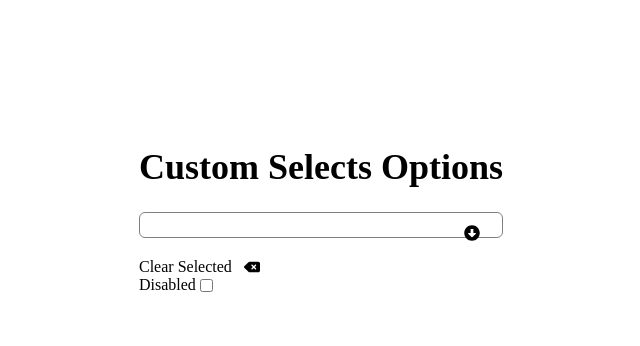
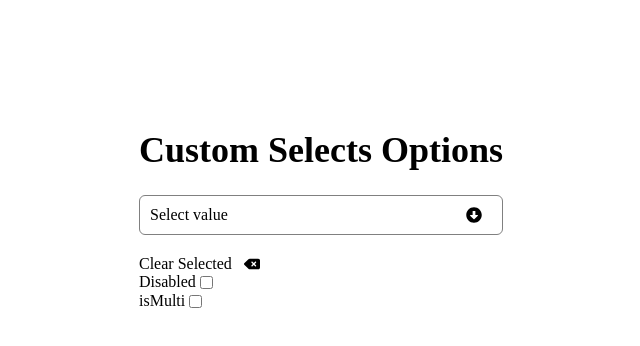
Before and after one commit to arifraj9911/custom-selects-projects, a React (Vite) app: page / in a window 1280 px wide. Shown: the top 346 px of the page, without its empty margins (319-959 px from the left). Built offline with nearby package versions, Linux system fonts and the light colour scheme.

Commit message:
multiple item selected functionality added

```diff
--- a/src/components/CustomSelects.css
+++ b/src/components/CustomSelects.css
@@ -14,7 +14,7 @@
 }
 .kzui-select_container {
   border: 1px solid gray;
-  padding: 12px;
+  padding: 10px;
   border-radius: 6px;
   cursor: pointer;
   text-align: left;
@@ -36,6 +36,12 @@
 .kzui-dropdwon_arrow {
   position: absolute;
   right: 0;
+  top: 1px;
+}
+.kzui-dropdwon_arrow_open {
+  position: absolute;
+  right: 0;
+  top: 8px;
 }
 .kzui-select_list_item {
   text-decoration: none;
@@ -50,7 +56,7 @@
 .kzui-clear_select_icon {
   cursor: pointer;
 }
-.kzui-disabled_select {
+.kzui-disabled_select,.kzui-is_multi {
   display: block;
   display: flex;
   justify-content: start;
--- a/src/components/CustomSelects.jsx
+++ b/src/components/CustomSelects.jsx
@@ -6,11 +6,10 @@ import { FaDeleteLeft } from "react-icons/fa6";
 
 const CustomSelects = ({ options }) => {
   const [isOpen, setIsOpen] = useState(false);
-  const [selectValue, setSelectValue] = useState("Select value");
-  const [multipleSelected, setMultipleSelected] = useState(
-    [] || "Select value"
-  );
+  const [selectValue, setSelectValue] = useState(null);
+  const [multipleSelected, setMultipleSelected] = useState([]);
   const [checked, setChecked] = useState(false);
+  const [isMulti, setIsMulti] = useState(false);
   //   const [isDisabled,setIsDisabled] = useState()
 
   //   console.log(checked)
@@ -21,7 +20,7 @@ const CustomSelects = ({ options }) => {
   };
 
   const handleDeleteSelect = () => {
-    setSelectValue("Select value");
+    setSelectValue("Select Value");
   };
 
   const handleChecked = () => {
@@ -29,14 +28,28 @@ const CustomSelects = ({ options }) => {
     // console.log(checked)
   };
 
-  let isMulti = true;
+  //   let isMulti = true;
   const handleMultiSelect = (e) => {
     if (isMulti) {
       const newSelected = [...multipleSelected, e.target.innerText];
       setMultipleSelected(newSelected);
     }
   };
-  //   console.log(multipleSelected);
+
+  const handleIsMulti = () => {
+    // console.log('clicked')
+    setIsMulti(!isMulti);
+  };
+
+  const handleMultiDelete = () => {
+    // console.log('delete');
+    // console.log(multipleSelected);
+    // const deleteSelected = multipleSelected.length-1;
+    multipleSelected.pop(multipleSelected.length - 1);
+    setMultipleSelected([...multipleSelected]);
+    // console.log(newSelected)
+  };
+  // console.log(multipleSelected);
   return (
     <div className="kzui-custom_container">
       <h1 className="kzui-custom_heading">Custom Selects Options</h1>
@@ -45,11 +58,27 @@ const CustomSelects = ({ options }) => {
         className={`kzui-select_container ${checked && "kzui-select_disabled"}`}
       >
         <span className="kzui-select_title">
-          {isMulti
-            ? multipleSelected.map((selectItem,index) => <span key={index}>{selectItem}</span> )
-            : selectValue}
+          {isMulti ? (
+            multipleSelected.length === 0 ? (
+              "Select Multiple Values"
+            ) : (
+              multipleSelected?.map((selectItem, index) => (
+                <span key={index}>{selectItem}</span>
+              ))
+            )
+          ) : selectValue === null ? (
+            "Select value"
+          ) : (
+            <span>{selectValue}</span>
+          )}
 
-          <FaArrowAltCircleDown className="kzui-dropdwon_arrow"></FaArrowAltCircleDown>
+          <FaArrowAltCircleDown
+            className={`${
+              multipleSelected.length > 0 || selectValue !== null
+                ? "kzui-dropdwon_arrow_open"
+                : "kzui-dropdwon_arrow"
+            } `}
+          ></FaArrowAltCircleDown>
         </span>
 
         {isOpen &&
@@ -67,7 +96,7 @@ const CustomSelects = ({ options }) => {
           Clear Selected
           <FaDeleteLeft
             className="kzui-clear_select_icon"
-            onClick={handleDeleteSelect}
+            onClick={isMulti ? handleMultiDelete : handleDeleteSelect}
           ></FaDeleteLeft>
         </span>
         <span className="kzui-disabled_select">
@@ -80,6 +109,16 @@ const CustomSelects = ({ options }) => {
             id=""
           />
         </span>
+        <span className="kzui-is_multi">
+          isMulti
+          <input
+            value={checked}
+            onChange={handleIsMulti}
+            type="checkbox"
+            name="check"
+            id=""
+          />
+        </span>
       </div>
     </div>
   );
```
